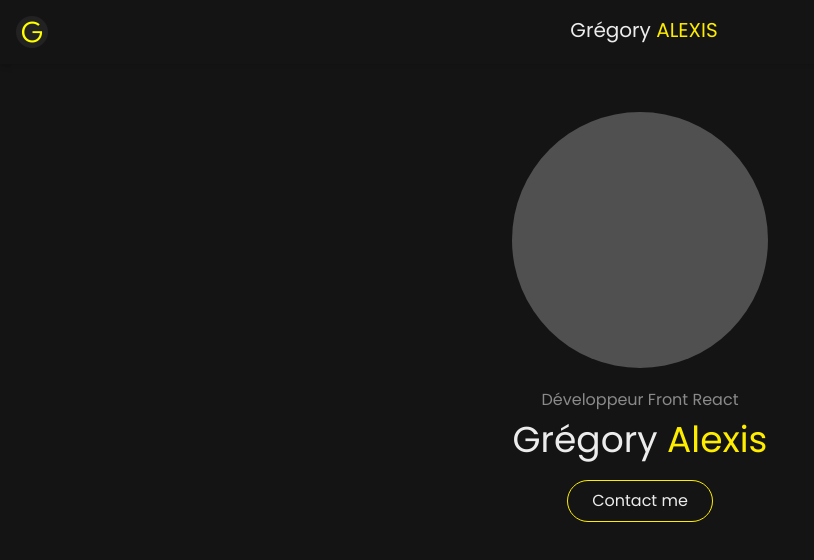
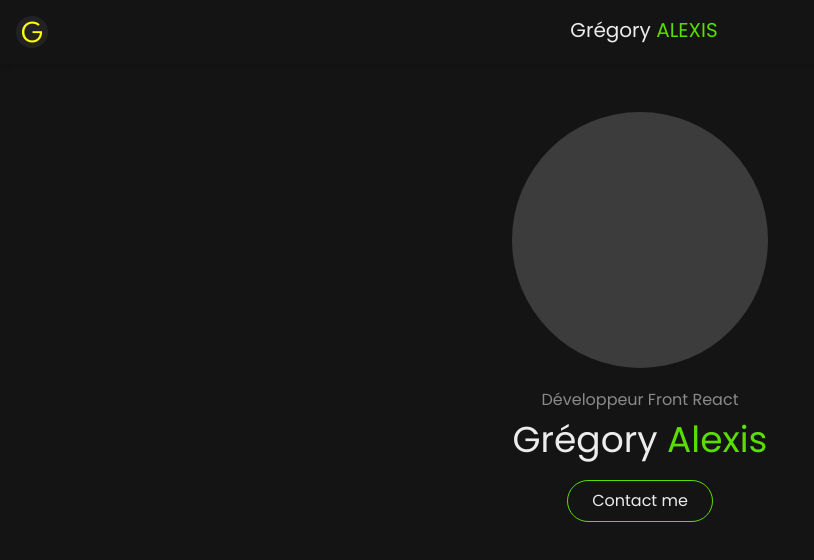
Before and after one commit to Gregory-Alexis/PortfolioV2, a React (Create React App) app: page / in a window 1280 px wide. Shown: the top 560 px of the page, without its empty margins (0-814 px from the left). Built offline with nearby package versions, Linux system fonts and the light colour scheme.

Commit message:
tailwind classes

```diff
--- a/tailwind.config.js
+++ b/tailwind.config.js
@@ -6,17 +6,17 @@ module.exports = {
     extend: {
       backgroundColor: {
         main: "#141414",
-        secondary: "#505050",
-         special:"#ffed00",
+        secondary: "#3c3c3c",
+         special:"#5add00",
       },
       textColor: {
         main: "#ececec",
         secondary: "#8a8a8a",
-        special:"#ffed00",
+        special:"#5add00",
         dark: "#141414",
       },
       borderColor: {
-        special:"#ffed00",
+        special:"#5add00",
       }
     },
   },
```
